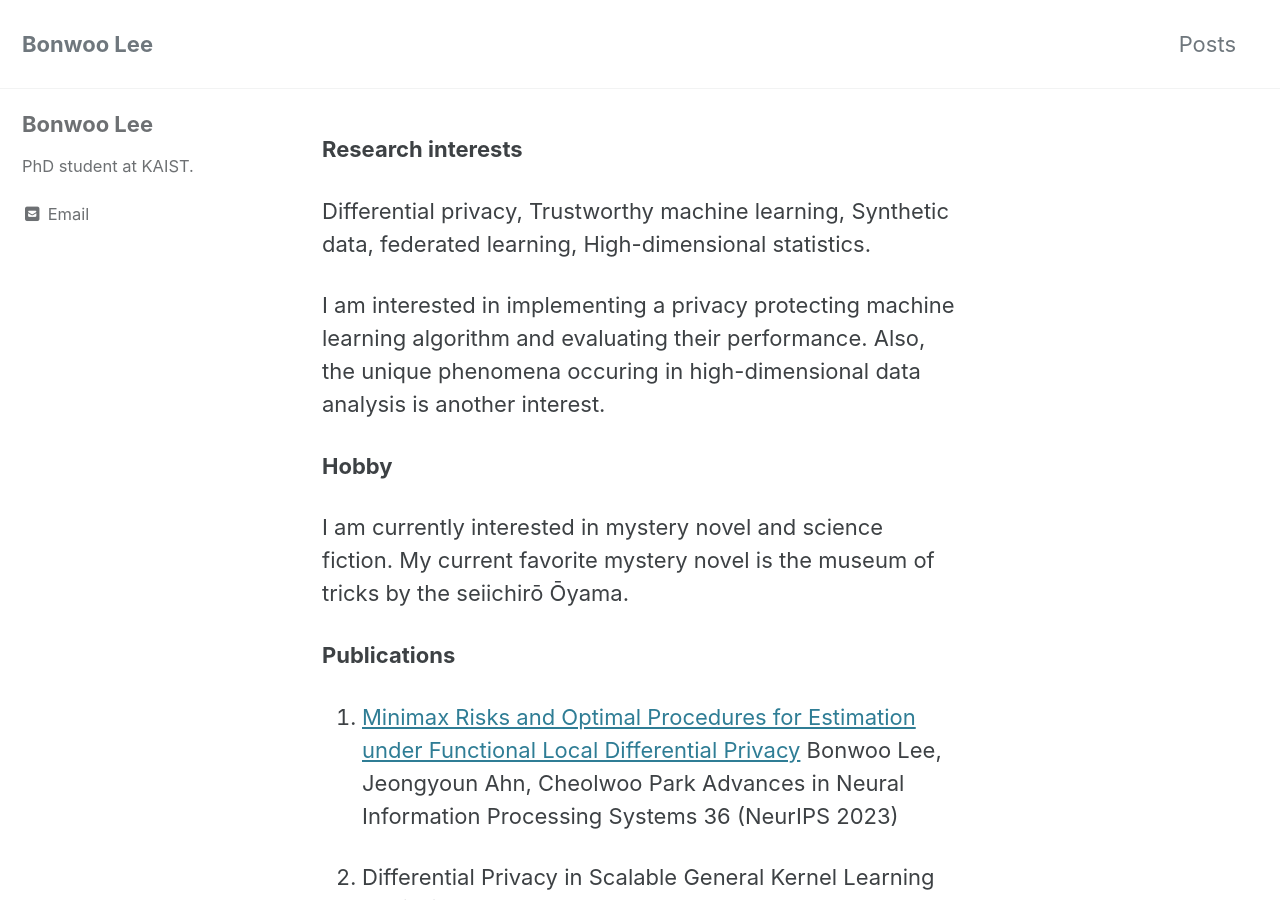
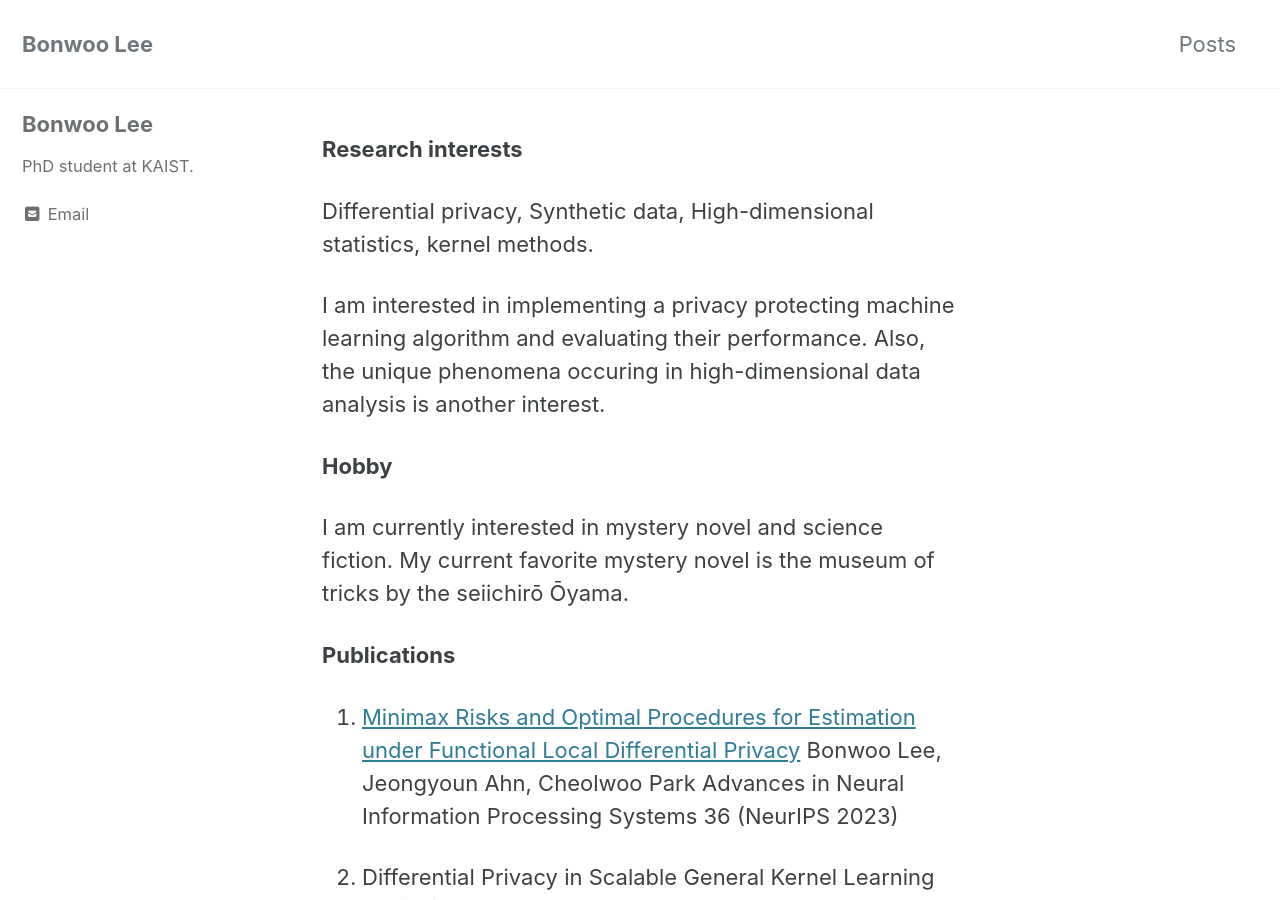
Before and after one commit to righthim/righthim.github.io, a Jekyll site: the page built from index.md, in a window 1280 px wide and 900 px high. Built offline with Jekyll 4.4.1, drawn with Linux system fonts in a browser that asks for light colours; cached includes are drawn as plain includes.

Commit message:
Update index.md

```diff
--- a/index.md
+++ b/index.md
@@ -4,7 +4,7 @@ author_profile: true
 ---
 __Research interests__
 
-Differential privacy, Trustworthy machine learning, Synthetic data, federated learning, High-dimensional statistics.
+Differential privacy, Synthetic data, High-dimensional statistics, kernel methods.
 
 I am interested in implementing a privacy protecting machine learning algorithm and evaluating their performance. Also, the unique phenomena occuring in high-dimensional data analysis is another interest.
 
```
